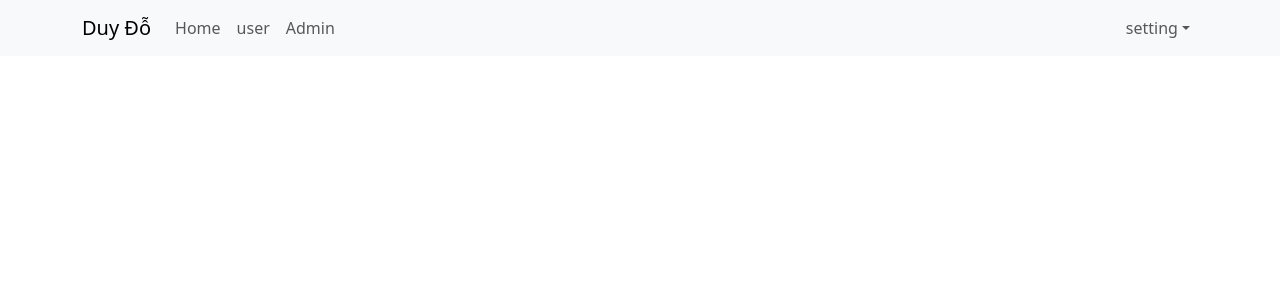
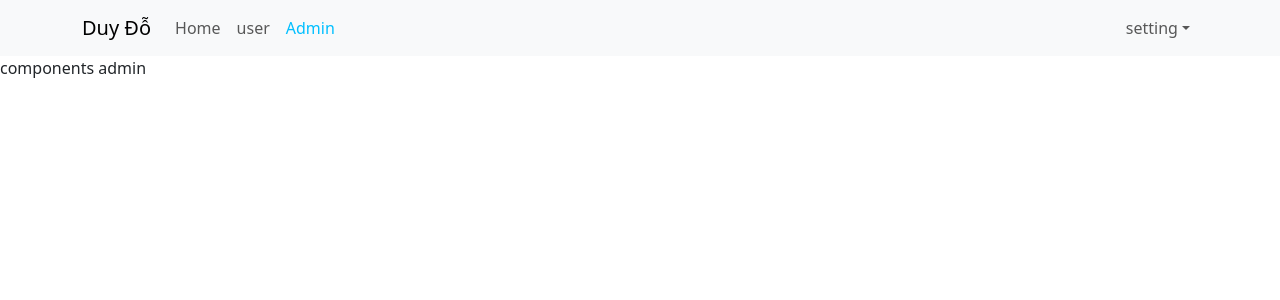
Before and after one commit to dotranquocduy/test_demo_react, a React (Create React App) app: page /Admins in a window 1280 px wide. Shown: the top 300 px of the page. Built offline with nearby package versions, Linux system fonts and the light colour scheme.

Commit message:
product-update-1

```diff
--- a/src/App.js
+++ b/src/App.js
@@ -3,14 +3,24 @@ import './App.scss';
 
 
 import { Button } from 'react-bootstrap';
-import Header from './components/header';
-
+import Header from './components/Header/header';
+import { Outlet} from 'react-router-dom';
 
 const App = () => {
   return (
     <div className="App">
-     <Header />
+    <div className='app-container'>
+      <div className='header-container'>
+        <Header/>
+      </div>
+      <div className='body-container'>
+        <div className='sidebar-container'></div>
 
+        <div className='app-content'>
+          <Outlet/>
+        </div>
+      </div>
+     </div>
     </div>
   );
 }
--- a/src/App.scss
+++ b/src/App.scss
@@ -8,3 +8,15 @@ body {
   -webkit-font-smoothing: antialiased;
   -moz-osx-font-smoothing: grayscale;
 }
+
+.app-container {
+  .header-container {
+    .navbar-nav {
+      .nav-link {
+        &.active {
+          color: #00bfff;
+        }
+      }
+    }
+  }
+}
--- /dev/null
+++ b/src/components/Admin/admin.js
@@ -0,0 +1,8 @@
+const Admin =(props)=>{
+    return (
+        <div>
+            components admin
+        </div>
+    )
+}
+export default Admin;
--- a/src/components/header.js
+++ b/src/components/Header/header.js
@@ -2,31 +2,34 @@ import Container from 'react-bootstrap/Container';
 import Nav from 'react-bootstrap/Nav';
 import Navbar from 'react-bootstrap/Navbar';
 import NavDropdown from 'react-bootstrap/NavDropdown';
+import { NavLink } from "react-router-dom";
+
 
 const Header=()=> {
   return (
     <Navbar expand="lg" className="bg-body-tertiary">
+
       <Container>
-        <Navbar.Brand href="#home">Duy Đỗ</Navbar.Brand>
+        {/* <Navbar.Brand href="#home">Duy Đỗ</Navbar.Brand> */}
+        <NavLink to="/" className='navbar-brand'>Duy Đỗ</NavLink>
         <Navbar.Toggle aria-controls="basic-navbar-nav" />
         <Navbar.Collapse id="basic-navbar-nav">
           <Nav className="me-auto">
-            <Nav.Link href="#home">Home</Nav.Link>
+          <NavLink to="/" className='nav-link'>Home</NavLink>
+          <NavLink to="/users" className='nav-link'>user</NavLink>
+          <NavLink to="/Admins" className='nav-link'>Admin</NavLink>
+            {/* <Nav.Link href="#home">Home</Nav.Link>
             <Nav.Link href="#link">user</Nav.Link>
-            <Nav.Link href="#link">Admin</Nav.Link>
+            <Nav.Link href="#link">Admin</Nav.Link> */}
 
           </Nav>
 
           <Nav>
             <NavDropdown title="setting" id="basic-nav-dropdown">
-              <NavDropdown.Item href="#action/3.1">Login</NavDropdown.Item>
-              <NavDropdown.Item href="#action/3.2">
-                profile
-              </NavDropdown.Item>
+              <NavDropdown.Item>Login</NavDropdown.Item>
+              <NavDropdown.Item >profile</NavDropdown.Item>
               <NavDropdown.Divider />
-              <NavDropdown.Item href="#action/3.4">
-                Log out
-              </NavDropdown.Item>
+              <NavDropdown.Item > Log out</NavDropdown.Item>
             </NavDropdown>
           </Nav>
 
--- /dev/null
+++ b/src/components/Home/home.js
@@ -0,0 +1,8 @@
+const Home =(props)=>{
+    return (
+        <div>
+            components home
+        </div>
+    )
+}
+export default Home;
--- /dev/null
+++ b/src/components/User/user.js
@@ -0,0 +1,8 @@
+const User =(props)=>{
+    return (
+        <div>
+            components users
+        </div>
+    )
+}
+export default User;
--- a/src/index.js
+++ b/src/index.js
@@ -4,13 +4,33 @@ import App from './App';
 import reportWebVitals from './reportWebVitals';
 import { Provider } from 'react-redux';
 import store from './redux/store';
-import 'bootstrap/dist/css/bootstrap.min.css'
+import 'bootstrap/dist/css/bootstrap.min.css';
+
+
+import User from './components/User/user';
+import Admin from './components/Admin/admin';
+import Home from './components/Home/home';
+
+import {
+  BrowserRouter,
+ Routes,Route
+} from "react-router-dom";
 
 const root = ReactDOM.createRoot(document.getElementById('root'));
 root.render(
   <Provider store={store}>
     {/* <React.StrictMode> */}
-      <App />
+    <BrowserRouter>
+        <Routes>
+          <Route path='/' element={<App/>}>
+          <Route index element={<Home/>}></Route>
+            <Route path='users' element={<User/>}></Route>
+            <Route path='Admins' element={<Admin/>}></Route>
+          </Route>
+
+        </Routes>
+    </BrowserRouter>
+
     {/* </React.StrictMode> */}
   </Provider>
 );
```
